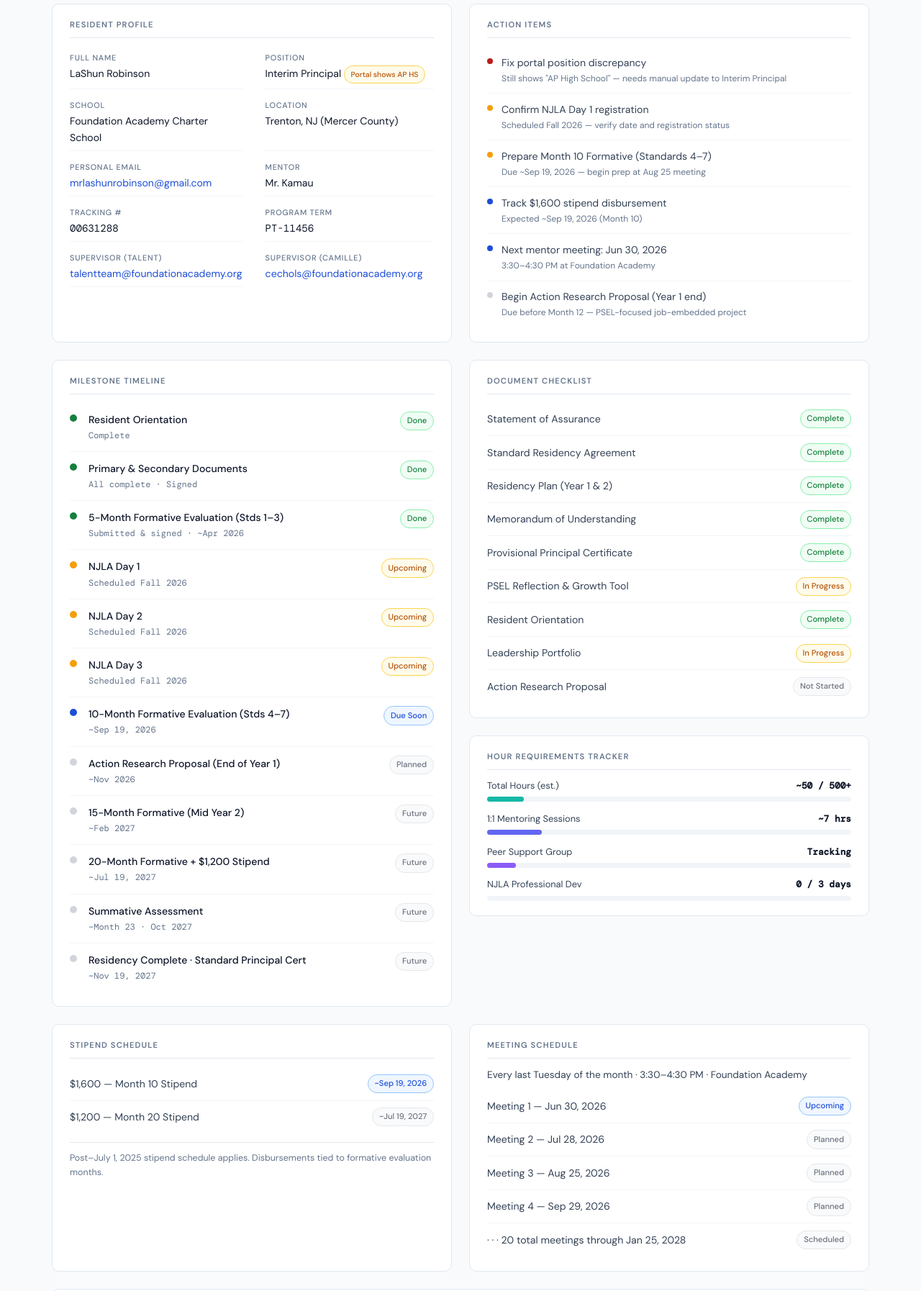
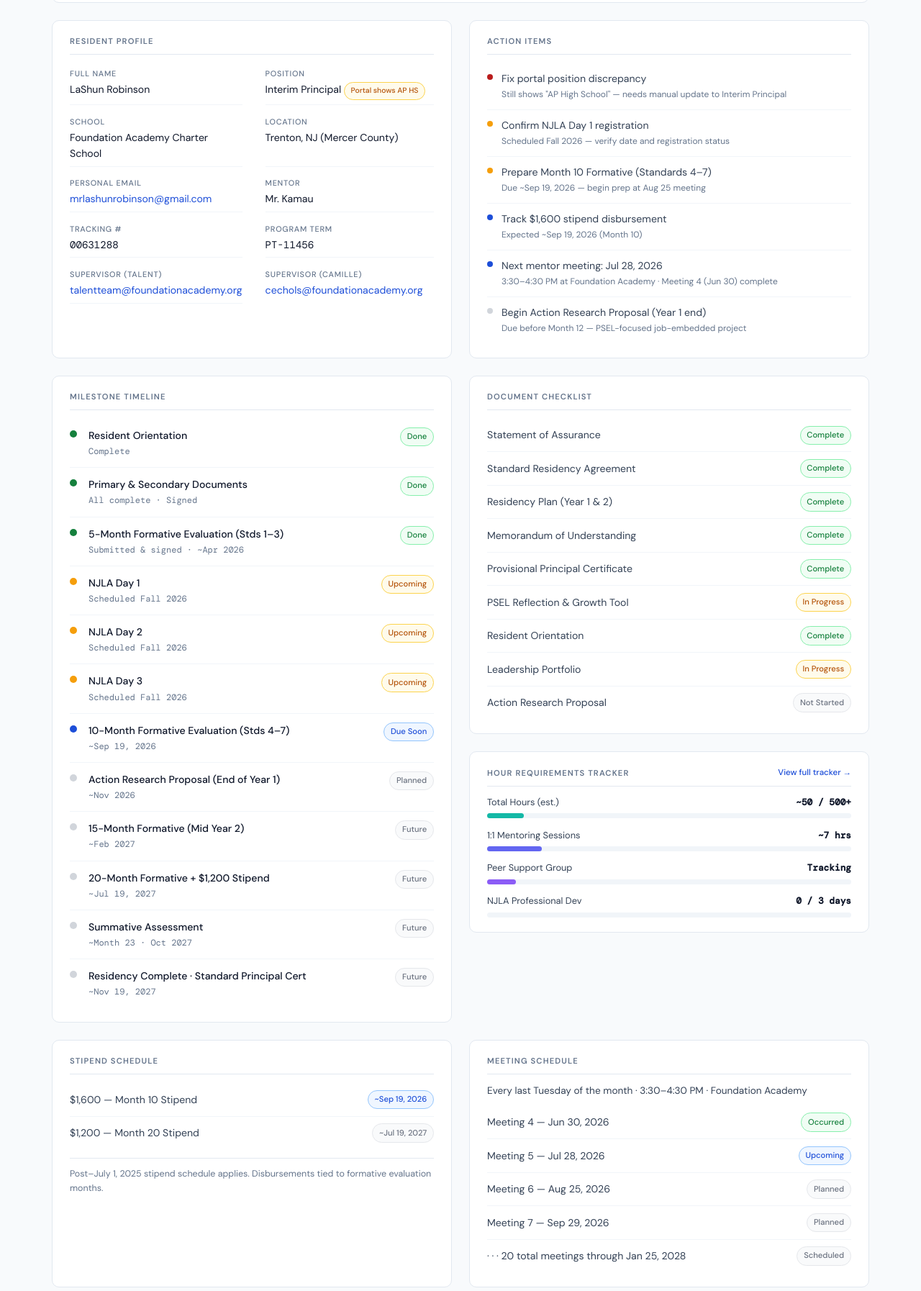
Before and after one commit to jayekamau-1991/resident-dashboard-LaShun-R, a plain HTML site: page index.html in a window 1280 px wide. Shown: the part 507-2301 px from the top of the page at 72% size. Drawn offline with nearby package versions, Linux system fonts and the light colour scheme.

Commit message:
Update last updated date and meeting details
Updated the last updated date in the header and adjusted the next mentor meeting details.

```diff
--- a/index.html
+++ b/index.html
@@ -1,3 +1,6 @@
+
+
+Index · HTML
 <!DOCTYPE html>
 <html lang="en">
 <head>
@@ -43,6 +46,10 @@ body { font-family: var(--font); background: var(--light); color: var(--navy); f
 
 /* SECTION LABELS */
 .section-label { font-size: 0.7rem; font-weight: 600; text-transform: uppercase; letter-spacing: 0.1em; color: var(--muted); margin-bottom: 0.75rem; padding-bottom: 0.5rem; border-bottom: 1px solid var(--border); }
+.section-label-row { display: flex; justify-content: space-between; align-items: center; margin-bottom: 0.75rem; padding-bottom: 0.5rem; border-bottom: 1px solid var(--border); }
+.section-label-row .section-label { margin: 0; padding: 0; border: none; }
+.section-link { font-size: 0.72rem; font-weight: 500; color: var(--blue); text-decoration: none; text-transform: none; letter-spacing: normal; }
+.section-link:hover { text-decoration: underline; }
 
 /* PROGRESS */
 .progress-wrap { background: var(--white); border: 1px solid var(--border); border-radius: 10px; padding: 1.25rem 1.5rem; margin-bottom: 1.5rem; }
@@ -177,7 +184,7 @@ body { font-family: var(--font); background: var(--light); color: var(--navy); f
     <span class="badge-mono">Tracking #00631288</span>
     <span class="badge-mono">PT-11456</span>
     <span class="badge-mono">Cohort 2025–2027</span>
-    <span class="updated">Last updated: June 10, 2026</span>
+    <span class="updated">Last updated: June 30, 2026</span>
   </div>
 </div>
 
@@ -309,8 +316,8 @@ body { font-family: var(--font); background: var(--light); color: var(--navy); f
         <div class="action-item">
           <div class="a-dot blue"></div>
           <div>
-            <div class="a-text">Next mentor meeting: Jun 30, 2026</div>
-            <div class="a-note">3:30–4:30 PM at Foundation Academy</div>
+            <div class="a-text">Next mentor meeting: Jul 28, 2026</div>
+            <div class="a-note">3:30–4:30 PM at Foundation Academy · Meeting 4 (Jun 30) complete</div>
           </div>
         </div>
         <div class="action-item">
@@ -445,7 +452,10 @@ body { font-family: var(--font); background: var(--light); color: var(--navy); f
       </div>
 
       <div class="card">
-        <div class="section-label">Hour Requirements Tracker</div>
+        <div class="section-label-row">
+          <div class="section-label">Hour Requirements Tracker</div>
+          <a class="section-link" href="https://docs.google.com/spreadsheets/d/1C3hPpIApFlFyVMuwQxN_GZky-3xOdySAeusmsqiKWA8/edit?gid=1242876577#gid=1242876577" target="_blank" rel="noopener">View full tracker →</a>
+        </div>
         <div class="hour-row">
           <div class="hour-label"><span>Total Hours (est.)</span><strong>~50 / 500+</strong></div>
           <div class="h-bar-outer"><div class="h-bar-inner teal" style="width:10%;"></div></div>
@@ -489,10 +499,10 @@ body { font-family: var(--font); background: var(--light); color: var(--navy); f
       <div class="section-label">Meeting Schedule</div>
       <div style="font-size:0.85rem; color:var(--slate); margin-bottom:0.6rem;">Every last Tuesday of the month · 3:30–4:30 PM · Foundation Academy</div>
       <div class="checklist">
-        <div class="check-item"><span class="check-name">Meeting 1 — Jun 30, 2026</span><span class="badge blue">Upcoming</span></div>
-        <div class="check-item"><span class="check-name">Meeting 2 — Jul 28, 2026</span><span class="badge gray">Planned</span></div>
-        <div class="check-item"><span class="check-name">Meeting 3 — Aug 25, 2026</span><span class="badge gray">Planned</span></div>
-        <div class="check-item"><span class="check-name">Meeting 4 — Sep 29, 2026</span><span class="badge gray">Planned</span></div>
+        <div class="check-item"><span class="check-name">Meeting 4 — Jun 30, 2026</span><span class="badge green">Occurred</span></div>
+        <div class="check-item"><span class="check-name">Meeting 5 — Jul 28, 2026</span><span class="badge blue">Upcoming</span></div>
+        <div class="check-item"><span class="check-name">Meeting 6 — Aug 25, 2026</span><span class="badge gray">Planned</span></div>
+        <div class="check-item"><span class="check-name">Meeting 7 — Sep 29, 2026</span><span class="badge gray">Planned</span></div>
         <div class="check-item"><span class="check-name">· · · 20 total meetings through Jan 25, 2028</span><span class="badge gray">Scheduled</span></div>
       </div>
     </div>
@@ -596,7 +606,7 @@ body { font-family: var(--font); background: var(--light); color: var(--navy); f
 <!-- FOOTER -->
 <div class="footer">
   <span>LaShun Robinson · Tracking #00631288 · PT-11456</span><br>
-  Mentor: Mr. Kamau · NJL2L Cohort 2025–2027 · Generated June 10, 2026
+  Mentor: Mr. Kamau · NJL2L Cohort 2025–2027 · Generated June 30, 2026
 </div>
 
 </body>
```
